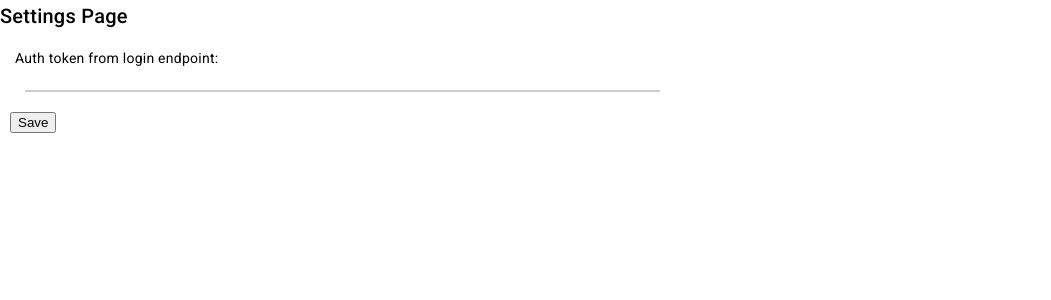
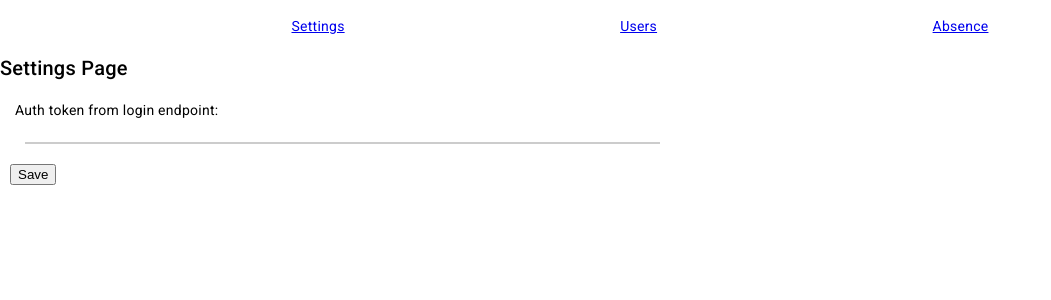
Before and after one commit to KaposiOli/employee-management-homework, an Angular app: page /settings in a window 1280 px wide. Shown: the top 300 px of the page, without its empty margins (0-1051 px from the left). Built offline with nearby package versions, Linux system fonts and the light colour scheme; no server answers.

Commit message:
feat(navigation): add navigation

```diff
--- a/src/app/app.component.html
+++ b/src/app/app.component.html
@@ -1 +1,6 @@
+<div class="navigation">
+  <a [routerLink]="['/settings']">Settings</a>
+  <a [routerLink]="['/users']">Users</a>
+  <a [routerLink]="['/absence']">Absence</a>
+</div>
 <router-outlet />
--- a/src/app/app.component.scss
+++ b/src/app/app.component.scss
@@ -0,0 +1,6 @@
+.navigation {
+  display: flex;
+  justify-content: space-evenly;
+  align-items: center;
+  padding: 1rem;
+}
--- a/src/app/app.component.ts
+++ b/src/app/app.component.ts
@@ -1,13 +1,11 @@
 import { Component } from '@angular/core';
-import { RouterOutlet } from '@angular/router';
+import { RouterModule, RouterOutlet } from '@angular/router';
 
 @Component({
   selector: 'app-root',
   standalone: true,
-  imports: [RouterOutlet],
+  imports: [RouterOutlet, RouterModule],
   templateUrl: './app.component.html',
   styleUrl: './app.component.scss',
 })
-export class AppComponent {
-  title = 'employee-management-homework';
-}
+export class AppComponent {}
```
